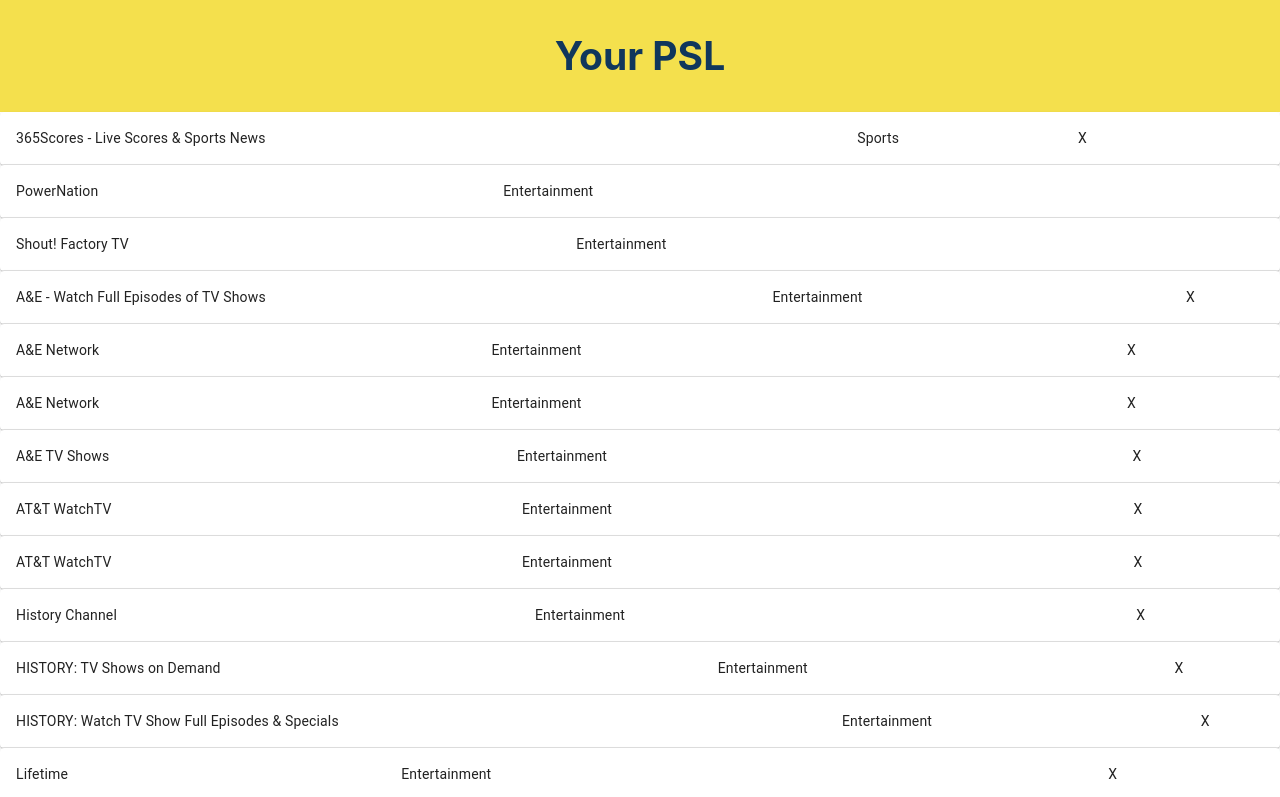
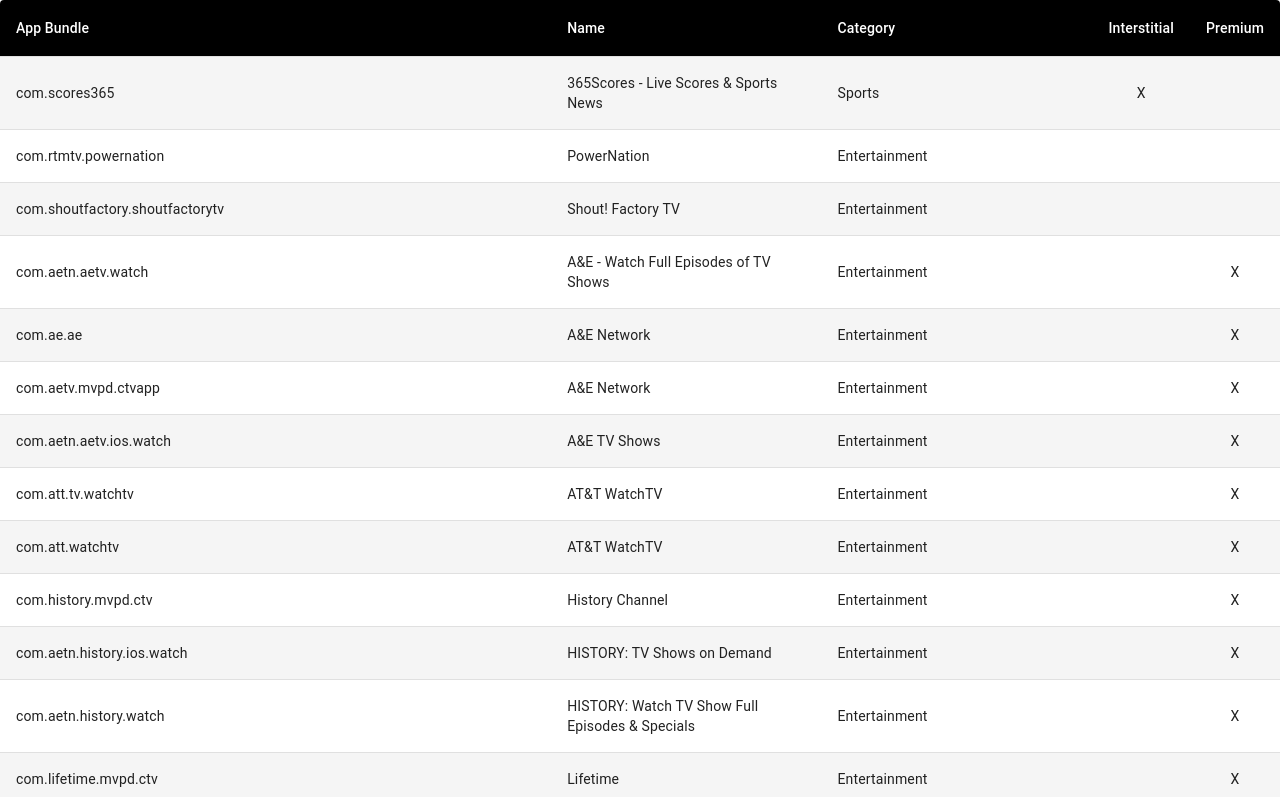
Before and after one commit to josiepera/table, a React (Create React App) app: page / in a window 1280 px wide. Shown: the top 797 px of the page. Built offline with nearby package versions, Linux system fonts and the light colour scheme.

Commit message:
added columns and naming conventions

```diff
--- a/src/Supply.js
+++ b/src/Supply.js
@@ -1,6 +1,6 @@
 import React from "react";
 import "./App.css";
-import { makeStyles } from '@material-ui/core/styles';
+import { withStyles, makeStyles } from '@material-ui/core/styles';
 import {
   Table,
   TableBody,
@@ -13,62 +13,61 @@
 import { supplyData } from "./data";
 
 
+const StyledTableCell = withStyles((theme) => ({
+  head: {
+    backgroundColor: theme.palette.common.black,
+    color: theme.palette.common.white,
+  },
+  body: {
+    fontSize: 14,
+  },
+}))(TableCell);
+
+const StyledTableRow = withStyles((theme) => ({
+  root: {
+    '&:nth-of-type(odd)': {
+      backgroundColor: theme.palette.action.hover,
+    },
+  },
+}))(TableRow);
 
 const useStyles = makeStyles({
   table: {
-    minWidth: 650,
+    minWidth: 500,
   },
 });
 
 
+
 export const Supply = () => {
-  return (
-    <>
-      <HomePageHeader />
-      <div className="supply-container">
-        {supplyData.map((data, key) => {
-          return (
-            <div key={key}>
-              <Domain
-                key={key}
-                name={data.Name}
-                category={data.Category}
-                interstitial={data.Interstitial}
-                premium={data.Premium}
-              />
-            </div>
-          );
-        })}
-      </div>
-    </>
-  );
-};
-
-
-const HomePageHeader = () => {
-  return (
-    <header className="header">
-      <h2>Your PSL</h2>
-    </header>
-  );
-};
-
-
-const Domain = ({ name, category, interstitial, premium }) => {
   const classes = useStyles();
 
-  if (!name) return <div />;
   return (
     <TableContainer component={Paper}>
       <Table className={classes.table} aria-label="simple table">
+      <TableHead>
+        <TableRow>
+          <StyledTableCell align="left">App Bundle</StyledTableCell>
+          <StyledTableCell align="left">Name</StyledTableCell>
+          <StyledTableCell>Category</StyledTableCell>
+          <StyledTableCell align="center">Interstitial</StyledTableCell>
+          <StyledTableCell align="center">Premium</StyledTableCell>
+        </TableRow>
+      </TableHead>
         <TableBody>
-          <TableRow>
-            <TableCell align='left'>{name}</TableCell>
-            <TableCell align='left'>{category}</TableCell>
-            <TableCell align='left'>{interstitial}</TableCell>
-            <TableCell align='left'>{premium}</TableCell>
-          </TableRow>
+          {supplyData.map((data,key) => (
+            <StyledTableRow key={key}>
+              <StyledTableCell component="th" scope="row" width="350">
+                {data.app_bundle}
+              </StyledTableCell>
+              <StyledTableCell align="left" width="300">{data.name}</StyledTableCell>
+              <StyledTableCell align="left" width="300">{data.category}</StyledTableCell>
+              <StyledTableCell align="center">{data.interstitial}</StyledTableCell>
+              <StyledTableCell align="center">{data.premium}</StyledTableCell>
+            </StyledTableRow>
+          ))}
         </TableBody>
+
       </Table>
     </TableContainer>
   );
```
Also changed, not shown: src/App.css (+4 -4 lines), src/data.js, 1 other file (tests, documents, lock files or other folders).
